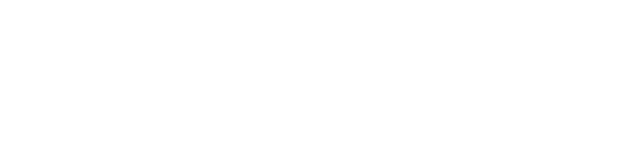
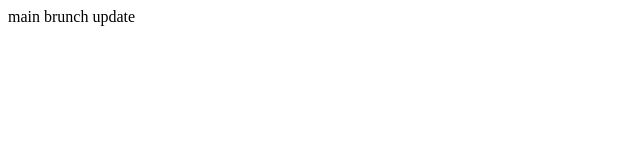
Before and after one commit to SlevinGoodman/Git---GitHub, a plain HTML site: page index.html in a window 1280 px wide. Shown: the whole page, without its empty margins (0-640 px from the left). Drawn offline with Linux system fonts and the light colour scheme.

Commit message:
main brunch update

```diff
--- a/index.html
+++ b/index.html
@@ -7,5 +7,7 @@
 </head>
 <body>
     <div class="test__block"></div>
+
+    <div class="test__block2">main brunch update</div>
 </body>
 </html>
```
Also changed, not shown: main-file.txt (deleted).
